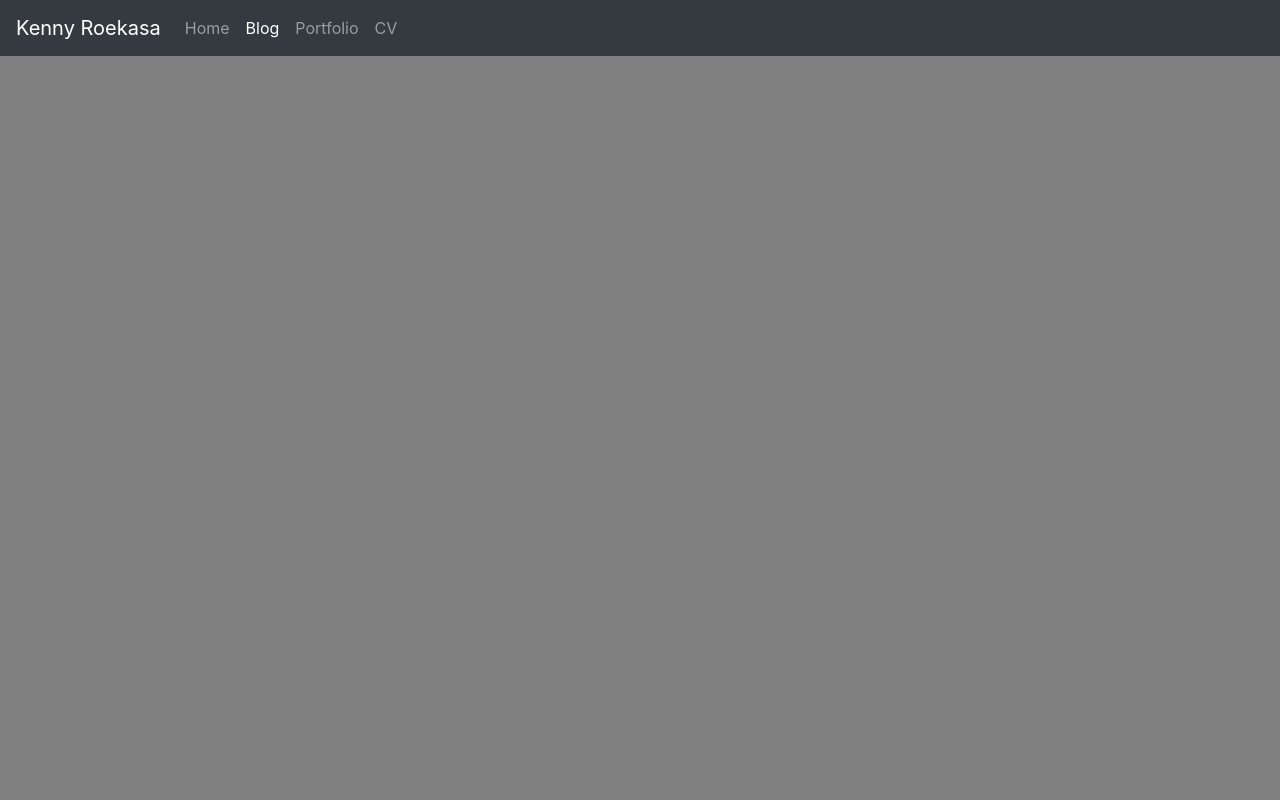
After one commit to KenRoekasa/WebApp, a Django app: page /blog/ in a window 1280 px wide. The commit adds this page. Run offline with Django 3.2, Linux system fonts and the light colour scheme; data that the repository does not hold is empty; some libraries are stand-ins or nearby versions.

Commit message:
Add Home page Update extend format Add Blog page and blog models

```diff
--- a/app/admin.py
+++ b/app/admin.py
@@ -1,5 +1,6 @@
 from django.contrib import admin
-from .models import Project
+from .models import Project, Blog
 
 # Register your models here.
 admin.site.register(Project)
+admin.site.register(Blog)
--- a/app/static/css/app.css
+++ b/app/static/css/app.css
@@ -11,7 +11,12 @@
 }
 
 .content {
-    text-align: center;
+    text-align: left;
+    background-color: white;
+}
+
+body {
+    background-color: grey;
 }
 
 h1, h2, h3, h4 {
--- /dev/null
+++ b/app/templates/app/blog_list.html
@@ -0,0 +1,19 @@
+{% extends 'app/index.html' %}
+{% block content %}
+<div class="content container">
+    {% for blog in blogs %}
+    <div class="post">
+        <h2>{{ blog.title }}</h2>
+        <p>{{ blog.text|truncatechars:255 }}</p>
+        <div class="inline">
+            <div class="date">{{ blog.published_date}}</div>
+            <div class="read_more"><a href="#">read more</a></div>
+            <hr class="solid">
+        </div>
+    </div>
+    {% endfor %}
+
+</div>
+{% endblock %}
+
+{% block activeblog %} active {% endblock %}
--- a/app/templates/app/index.html
+++ b/app/templates/app/index.html
@@ -1,4 +1,4 @@
-<!doctype html>
+{% load static %}
 <html lang="en">
 <head>
     <!-- Required meta tags -->
@@ -6,34 +6,42 @@
     <meta name="viewport" content="width=device-width, initial-scale=1, shrink-to-fit=no">
 
     <!-- Bootstrap CSS -->
-    <link rel="stylesheet" href="https://stackpath.bootstrapcdn.com/bootstrap/4.5.0/css/bootstrap.min.css"
-          integrity="sha384-9aIt2nRpC12Uk9gS9baDl411NQApFmC26EwAOH8WgZl5MYYxFfc+NcPb1dKGj7Sk" crossorigin="anonymous">
-    <title>Bridging course work</title>
+    <link rel="stylesheet" href="https://maxcdn.bootstrapcdn.com/bootstrap/4.0.0/css/bootstrap.min.css"
+          integrity="sha384-Gn5384xqQ1aoWXA+058RXPxPg6fy4IWvTNh0E263XmFcJlSAwiGgFAW/dAiS6JXm" crossorigin="anonymous">
+    <link rel="stylesheet" href="{% static 'css/app.css' %}">
+    <link href="https://fonts.googleapis.com/css2?family=Roboto:wght@300;500&display=swap" rel="stylesheet">
+    <script src="https://kit.fontawesome.com/002a2c98d9.js" crossorigin="anonymous"></script>
+    <title>Kenny Roekasa</title>
 </head>
+
 <body>
 <nav class="navbar navbar-expand-lg navbar-dark bg-dark">
-    <a class="navbar-brand" href="#">Web App</a>
+    <a class="navbar-brand" href="#">Kenny Roekasa</a>
     <button class="navbar-toggler" type="button" data-toggle="collapse" data-target="#navbarNav"
             aria-controls="navbarNav" aria-expanded="false" aria-label="Toggle navigation">
         <span class="navbar-toggler-icon"></span>
     </button>
     <div class="collapse navbar-collapse" id="navbarNav">
         <ul class="navbar-nav">
-            <li class="nav-item active">
-                <a class="nav-link" href="#">Home <span class="sr-only">(current)</span></a>
+            <li class="nav-item {% block activehome %} {% endblock %}">
+                <a class="nav-link" href="{% url 'home' %}">Home </a>
             </li>
-            <li class="nav-item">
-                <a class="nav-link" href="#">Blog</a>
+            <li class="nav-item {% block activeblog %} {% endblock %}">
+                <a class="nav-link" href="{% url 'blog' %}">Blog</a>
             </li>
-            <li class="nav-item">
-                <a class="nav-link" href="{% url 'portfolio_list' %}">Portfolio</a>
+            <li class="nav-item {% block activeport %} {% endblock %}">
+                <a class="nav-link" href="{% url 'portfolio_list' %}">Portfolio<span
+                        class="sr-only">(current)</span></a>
             </li>
-            <li class="nav-item">
+            <li class="nav-item {% block activecv %} {% endblock %}">
                 <a class="nav-link" href="#">CV</a>
             </li>
         </ul>
     </div>
 </nav>
+{% block content %}
+{% endblock %}
+
 <script src="https://code.jquery.com/jquery-3.2.1.slim.min.js"
         integrity="sha384-KJ3o2DKtIkvYIK3UENzmM7KCkRr/rE9/Qpg6aAZGJwFDMVNA/GpGFF93hXpG5KkN"
         crossorigin="anonymous"></script>
--- a/app/templates/app/portfolio_list.html
+++ b/app/templates/app/portfolio_list.html
@@ -1,4 +1,4 @@
-{% extends 'app/portfolio.html' %}
+{% extends 'app/index.html' %}
 {% block content %}
 <div class="content container">
     <div class="row">
@@ -14,3 +14,7 @@
     </div>
 </div>
 {% endblock %}
+
+{% block activeport %}
+active
+{% endblock %}
--- a/app/urls.py
+++ b/app/urls.py
@@ -4,11 +4,11 @@
 from django.conf import settings
 from django.conf.urls.static import static
 
-
 urlpatterns = [
-    path('', views.home, name='index'),
+    path('', views.home, name='home'),
+    path('blog/', views.blog_list, name='blog'),
     path('portfolio/', views.project_list, name='portfolio_list'),
-    path('portfolio/<int:pk>',views.project_detail,name='portfolio_detail'),
+    path('portfolio/<int:pk>', views.project_detail, name='portfolio_detail'),
 
 ]
 
--- a/app/views.py
+++ b/app/views.py
@@ -1,5 +1,5 @@
 from django.shortcuts import render, get_object_or_404
-from .models import Project
+from .models import Project, Blog
 
 
 # Create your views here.
@@ -9,9 +9,14 @@
 
 
 def home(request):
-    return render(request, 'app/index.html', {})
+    return render(request, 'app/home.html', {})
 
 
 def project_detail(request, pk):
     project = get_object_or_404(Project, pk=pk)
     return render(request, 'app/portfolio_detail.html', {'project': project})
+
+
+def blog_list(request):
+    blogs = Blog.objects.all()
+    return render(request, 'app/blog_list.html', {'blogs': blogs})
--- a/mysite/urls.py
+++ b/mysite/urls.py
@@ -18,7 +18,7 @@
 
 urlpatterns = [
     path('admin/', admin.site.urls),
-    path('blog', include('blog.urls')),
+    # path('blog', include('blog.urls')),
     path('', include('app.urls')),
 
 ]
```
Also changed, not shown: other parts of app/static/css/app.css (+112 -6 lines), app/models.py (+15 -0 lines), app/templates/app/home.html (added, +16 -0 lines), app/templates/app/portfolio.html (deleted, +0 -48 lines), app/templates/app/portfolio_detail.html (+6 -2 lines), app/migrations/0002_blog.py (added), 1 other file. Lines whose indentation alone changed are shown as unchanged.
